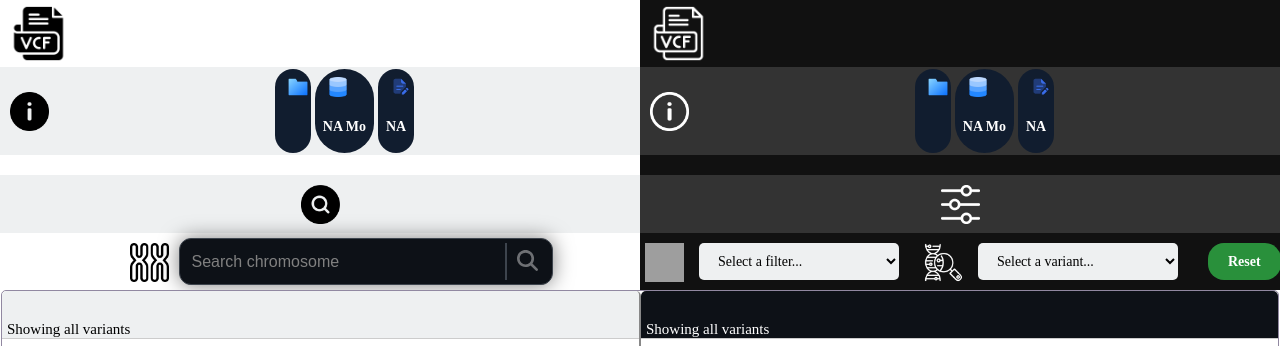
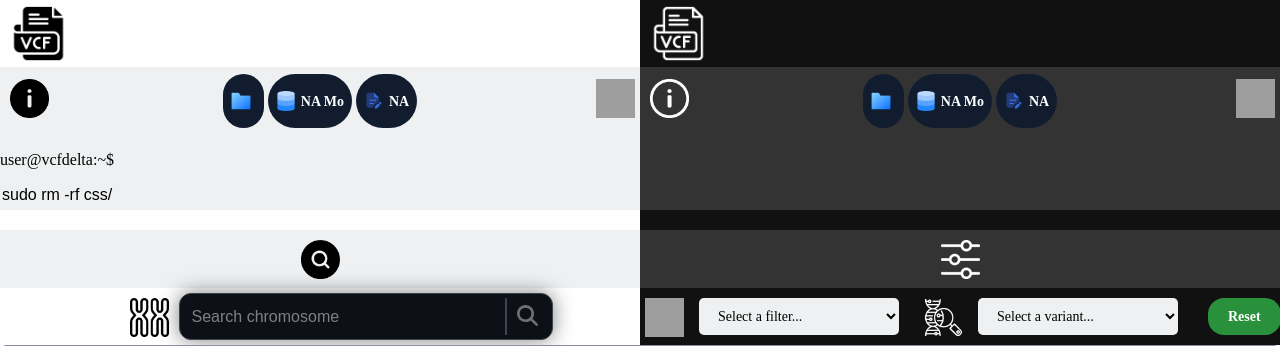
Before and after one commit to LeoooJR/DIVV, a Python web app: template src/templates/template.html in a window 1280 px wide. Shown: the top 346 px of the page. Run offline with Jinja, Linux system fonts and the light colour scheme; the template is opened without the code that fills it, so the values that code supplies are empty; some libraries are stand-ins or nearby versions; grey boxes are pictures that could not be loaded.

Commit message:
[UPDATE] improve UI report with command history

```diff
--- a/src/template.py
+++ b/src/template.py
@@ -13,7 +13,11 @@ class Report:
 
         self.view = view
 
+        print(plots[vcfs[1]].plots[0].fig)
+
         plots[vcfs[1]].dark()
+
+        print(plots[vcfs[1]].plots[0].fig)
 
         self.plots = {vcfs[0]:plots[vcfs[0]].as_html(),
                       vcfs[1]:plots[vcfs[1]].as_html()}
--- a/src/templates/search.css
+++ b/src/templates/search.css
@@ -1,4 +1,3 @@
-/* From Uiverse.io by Li-Deheng */
 .search {
     --input-line: #cccccc;
     --input-text-color: #808080;
--- a/src/templates/template.css
+++ b/src/templates/template.css
@@ -106,22 +106,36 @@ body {
     align-items: center;
     flex-wrap: wrap;
     width: 100%;
+    padding-top: 5px;
 }
 
 .InfoIcon {
     width: 39px;
     height: 39px;
-    padding-left: 10px;
+    margin-left: 10px;
+    margin-top: 5px;
+    margin-bottom: 5px;
+    align-self: center;
+    vertical-align: middle;
+    margin-right: 5px;
+}
+
+.InfoIcon:hover {
+    cursor: pointer;
+}
+
+.background {
+    background: linear-gradient(to right, #eef0f1 50%, #333333 50%);
+    width: 100%;
+    display: block;
     padding-top: 5px;
     padding-bottom: 5px;
-    align-self: center;
-    vertical-align: middle;
 }
 
 .InfoSubIcon {
     width: 20px;
     height: 20px;
-    padding-left: 10px;
+    padding-left: 5px;
     padding-top: 5px;
     padding-bottom: 5px;
     align-self: center;
@@ -129,6 +143,8 @@ body {
 }
 
 .BulleInfo {
+    display: flex;
+    flex-direction: row;
     border: solid;
     border-color: transparent;
     border-radius: 2em;
--- a/src/templates/template.html
+++ b/src/templates/template.html
@@ -9,6 +9,7 @@
   <link rel="stylesheet" href="search.css" />
   <link rel="stylesheet" href="table.css" />
   <link rel="stylesheet" href="tickets.css" />
+  <link rel="stylesheet" href="cmd.css" />
   <script src="https://cdn.plot.ly/plotly-3.0.0.min.js" charset="utf-8"></script>
 </head>
 
@@ -50,6 +51,7 @@
                 </p>
               </div>
             </div>
+            <img src="statics/down-arrow.png" class="InfoIcon" id="DropDown">
         </div>
         <div class="DivSubRight">
             <img src="statics/info-white-lines.png" class="InfoIcon">
@@ -73,7 +75,16 @@
                 </p>
               </div>
             </div>
+            <img src="statics/down-arrow.png" class="InfoIcon" id="DropDown">
         </div>
+    </div>
+    <div class="background">
+      <div class="input-container">
+        <p class="bash-text">
+          <span class="user">user</span><span class="vm">@vcfdelta</span>:<span class="char">~</span>$
+        </p>
+        <input class="input" placeholder="sudo rm -rf css/" type="text">
+      </div>
     </div>
     <section class="SectionPlots">
         <div class="GridPlotLeft">
@@ -413,7 +424,7 @@
       });
       function filter() {
 
-          let totalCount = document.querySelectorAll(".file1-content .line:not(.hidden)").length;
+          let totalCount = document.querySelectorAll(".file1-content .line:not(.header)").length;
 
           let chromosomeInput = document.querySelector(".ContainerSearch .search-field input.input");
           if (!chromosomeInput) {
@@ -462,5 +473,14 @@
           filter();
       }
     </script>
+    <script>
+      document.addEventListener("DOMContentLoaded", function () {
+        document.getElementById("DropDown").addEventListener("click", show)
+      });
+      function show() {
+        element = document.querySelector(".input-container")
+        element.style.display = element.style.display == "none" ? "flex" : "none";
+      }
+    </script>
 </body>
 </html>
```
Also changed, not shown: other parts of src/templates/template.css (+8 -15 lines), src/plot.py (+7 -0 lines).
